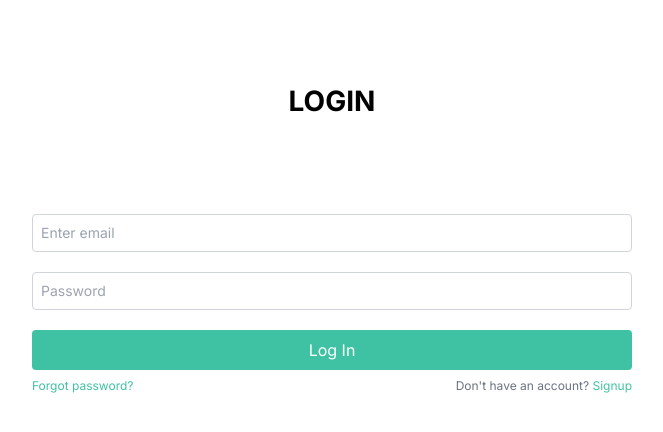
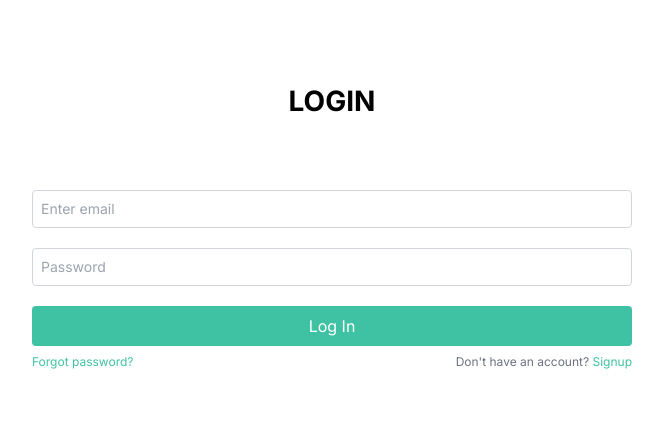
Before and after one commit to devhenode/Fintech-SME, a Next.js app: page /login in a window 1280 px wide. Shown: the top 432 px of the page, without its empty margins (308-971 px from the left). Built offline with nearby package versions, Linux system fonts and the light colour scheme.

Commit message:
feat: Reset password UI/functionality

```diff
--- a/app/login/page.js
+++ b/app/login/page.js
@@ -63,7 +63,7 @@ const Login = () => {
   // testmail@test.com
 
   return (
-    <div className="bg-backgroundImage px-5 max-w-[40rem] m-auto mt-[5rem] gap-14 flex-col flex">
+    <div className="bg-backgroundImage px-5 max-w-[40rem] m-auto mt-[5rem] gap-8 flex-col flex">
       <h1 className="text-center font-bold text-[1.75rem]">LOGIN</h1>
 
       <form onSubmit={(e) => submitForm(e)} className="flex flex-col gap-5">
```
